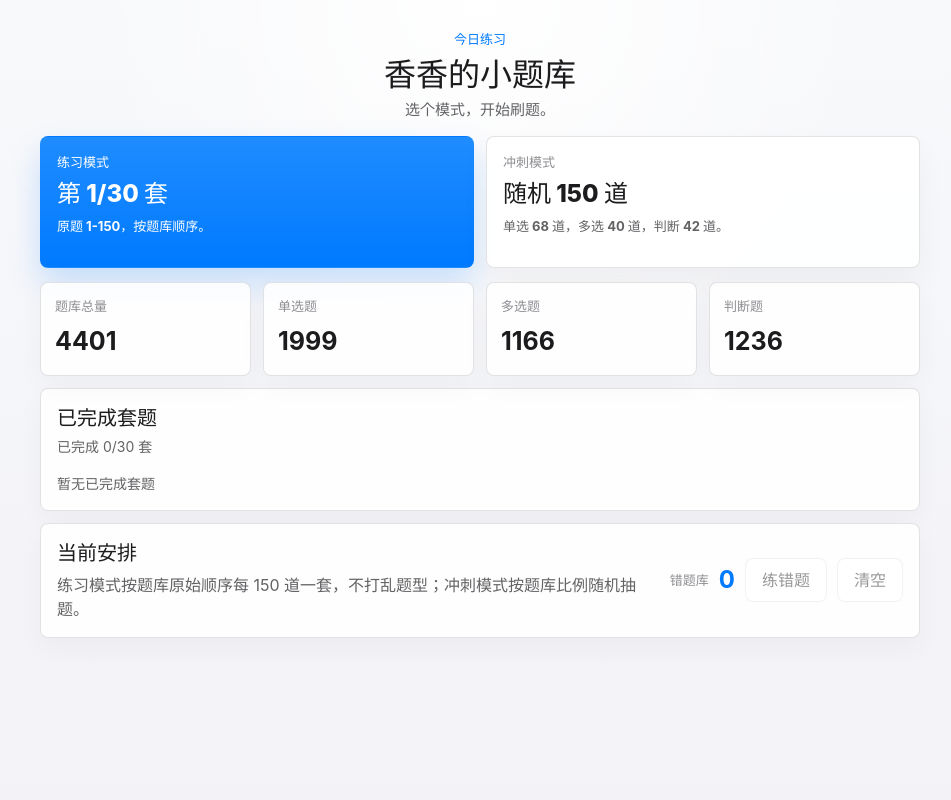
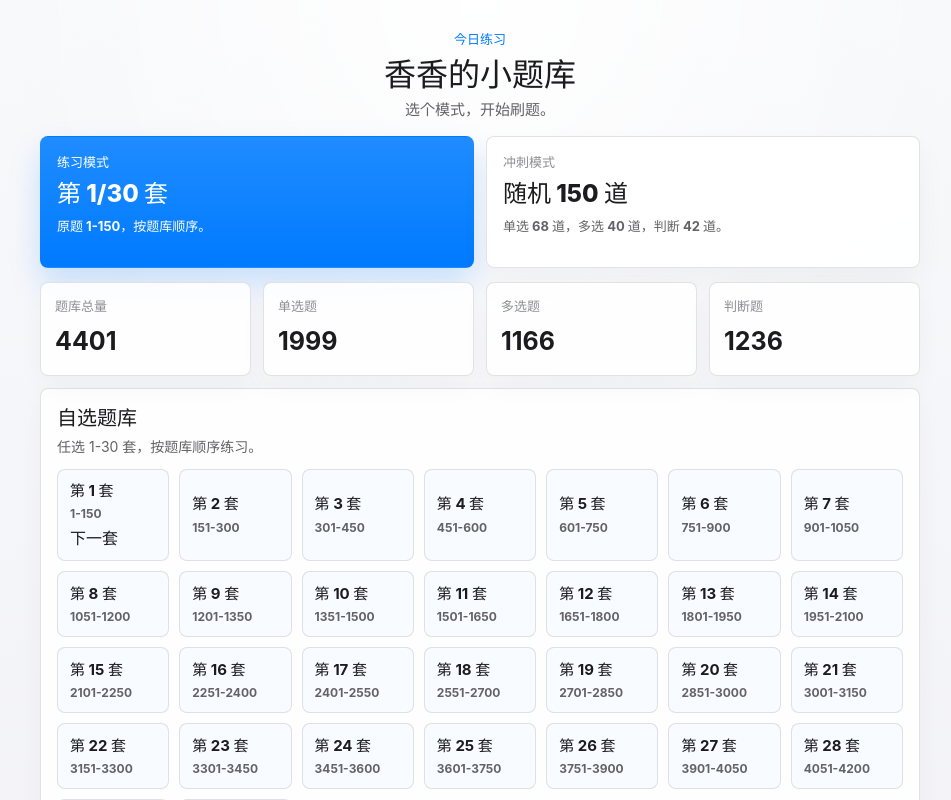
Before and after one commit to 6688wanai/vaccine-practice-ios, a React (Vite) app in the folder vaccine-practice-source-for-github/: page / in a window 1280 px wide. Shown: the top 800 px of the page, without its empty margins (160-1111 px from the left). Built offline with nearby package versions, Linux system fonts and the light colour scheme.

Commit message:
Add custom practice set picker

```diff
--- a/vaccine-practice-source-for-github/src/App.tsx
+++ b/vaccine-practice-source-for-github/src/App.tsx
@@ -245,6 +245,11 @@ function App() {
   const currentQuestion = session[currentIndex]
   const mistakeCount = Object.keys(mistakes).length
   const practiceSetRange = getPracticeSetRange(practiceSetIndex)
+  const allPracticeSetIndices = useMemo(
+    () => Array.from({ length: PRACTICE_SET_COUNT }, (_, index) => index),
+    [],
+  )
+  const completedPracticeSetIds = useMemo(() => new Set(completedPracticeSets), [completedPracticeSets])
   const answeredCount = useMemo(
     () => session.filter((question) => answers[question.id]?.length).length,
     [answers, session],
@@ -422,33 +427,39 @@ function App() {
           <StatCard label="判断题" value={questionBank.counts.judge} />
         </section>
 
-        <section className="completed-sets" aria-label="已完成套题">
+        <section className="completed-sets" aria-label="自选题库">
           <div className="section-heading">
             <div>
-              <h2>已完成套题</h2>
+              <h2>自选题库</h2>
               <p>
-                已完成 {completedPracticeSets.length}/{PRACTICE_SET_COUNT} 套
+                任选 1-{PRACTICE_SET_COUNT} 套，按题库顺序练习。
               </p>
             </div>
           </div>
 
-          {completedPracticeSets.length ? (
           <div className="set-picker">
-              {completedPracticeSets.map((setIndex) => {
+            {allPracticeSetIndices.map((setIndex) => {
               const range = getPracticeSetRange(setIndex)
+              const completed = completedPracticeSetIds.has(setIndex)
+              const current = setIndex === practiceSetIndex
               return (
-                  <button className="set-chip" type="button" key={setIndex} onClick={() => startPractice(setIndex)}>
+                <button
+                  className={['set-chip', completed ? 'completed' : '', current ? 'current' : ''].join(' ')}
+                  type="button"
+                  key={setIndex}
+                  onClick={() => startPractice(setIndex)}
+                >
                   <span>第 {setIndex + 1} 套</span>
                   <small>
                     {range.startNo}-{range.endNo}
                   </small>
+                  {completed || current ? (
+                    <em>{current ? '下一套' : '已完成'}</em>
+                  ) : null}
                 </button>
               )
             })}
           </div>
-          ) : (
-            <p className="empty-note">暂无已完成套题</p>
-          )}
         </section>
 
         <section className="paper-plan">
```
Lines whose indentation alone changed are shown as unchanged.
